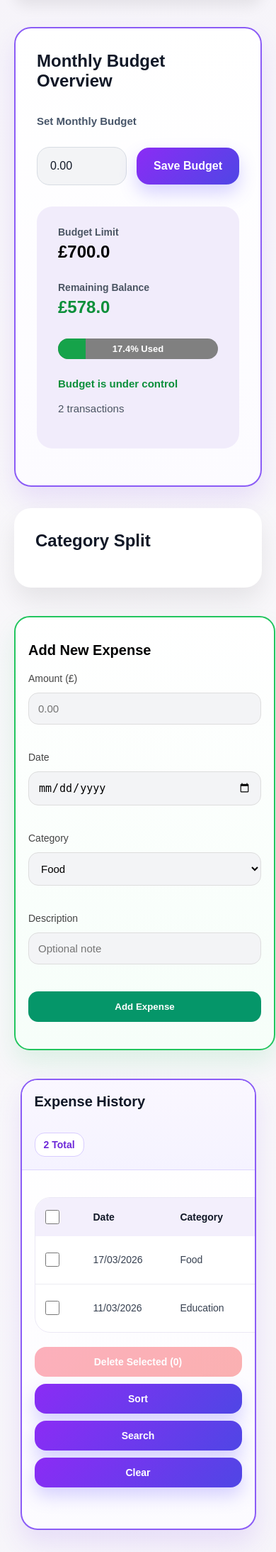
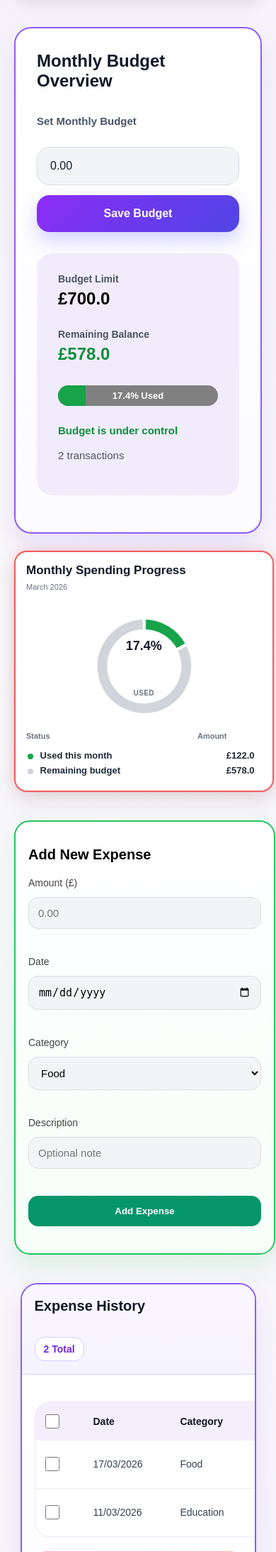
Before and after one commit to Arslanhassan8888/MySpend---A-Personal-Expense-Managment-App, a Flask app: page /dashboard in a window 390 px wide. Shown: the part 1248-3435 px from the top of the page at 71% size. Run offline with Flask 3, Linux system fonts and the light colour scheme; a user stored in the database is signed in; data comes from the database, SQL or seed files in the repository.

Commit message:
Added Chart.js doughnut chart to display monthly budget usage and remaining balance. Connected chart data dynamically with backend values for real-time updates.

```diff
--- a/tracker/static/css/dashboard.css
+++ b/tracker/static/css/dashboard.css
@@ -363,36 +354,6 @@ progress.high::-moz-progress-bar { background: #dc2626; }
     color: #4b5563;
 }
 
-.category-card {
-    background: #ffffff;
-    padding: 32px 30px;
-    border-radius: 24px;
-    box-shadow: 0 18px 35px rgba(0, 0, 0, 0.08);
-}
-
-.category-title h2 {
-    margin: 0;
-    font-size: 24px;
-    font-weight: 700;
-    color: #111827;
-}
-
-.budget-input label {
-    grid-area: label;
-}
-
-.budget-form-messages {
-    grid-area: message;
-}
-
-.budget-input input {
-    grid-area: input;
-}
-
-.budget-input button {
-    grid-area: button;
-}
-
 /* =========================
    FORM MESSAGES
 ========================= */
@@ -425,6 +386,143 @@ progress.high::-moz-progress-bar { background: #dc2626; }
     background: #fef2f2;
     color: #dc2626;
     border: 1px solid #fecaca;
+}
+
+/* =========================
+   BUDGET CHART CARD
+========================= */
+
+.budget-chart-card {
+    background: #ffffff;
+    padding: 28px 26px 30px;
+    border-radius: 24px;
+    border: 2px solid rgba(239, 68, 68, 0.85);
+    box-shadow:
+        0 16px 34px rgba(15, 23, 42, 0.08),
+        0 0 0 1px rgba(239, 68, 68, 0.08),
+        0 0 18px rgba(239, 68, 68, 0.18);
+    display: grid;
+    grid-template-rows: auto auto auto;
+    gap: 24px;
+    min-height: 420px;
+    overflow: hidden;
+}
+
+.budget-chart-heading {
+    display: flex;
+    flex-direction: column;
+    gap: 6px;
+}
+
+.budget-chart-heading h2 {
+    margin: 0;
+    font-size: 20px;
+    font-weight: 700;
+    line-height: 1.3;
+    color: #111827;
+}
+
+.budget-chart-subtitle {
+    margin: 0;
+    font-size: 13px;
+    font-weight: 500;
+    color: #6b7280;
+}
+
+.budget-chart-figure {
+    position: relative;
+    margin: 0;
+    min-height: 210px;
+    max-height: 210px;
+}
+
+.budget-chart-figure canvas {
+    display: block;
+    width: 100% !important;
+    height: 100% !important;
+}
+
+.budget-chart-center {
+    position: absolute;
+    inset: 0;
+    display: grid;
+    place-items: center;
+    pointer-events: none;
+    text-align: center;
+    transform: translateY(20px);
+}
+
+.budget-chart-center strong {
+    display: block;
+    font-size: 28px;
+    line-height: 1;
+    font-weight: 800;
+    color: #111827;
+}
+
+.budget-chart-center span {
+    display: block;
+    margin-top: 6px;
+    margin-bottom: 25px;
+    font-size: 12px;
+    font-weight: 700;
+    color: #6b7280;
+    text-transform: uppercase;
+    letter-spacing: 0.04em;
+}
+
+.budget-chart-table {
+    width: 100%;
+    border-collapse: separate;
+    border-spacing: 0 10px;
+}
+
+.budget-chart-table thead th {
+    border: none;
+    padding: 0 0 2px;
+    font-size: 13px;
+    font-weight: 700;
+    text-align: left;
+    color: #6b7280;
+    background: transparent;
+}
+
+.budget-chart-table tbody th,
+.budget-chart-table tbody td {
+    border: none;
+    padding: 0;
+    font-size: 18px;
+    font-weight: 700;
+    color: #1f2937;
+    background: transparent;
+    vertical-align: middle;
+}
+
+.budget-chart-table tbody th {
+    text-align: left;
+    padding-left: 2px;
+}
+
+.budget-chart-table tbody td {
+    text-align: right;
+    padding-right: 24px;
+}
+
+.chart-dot {
+    display: inline-block;
+    width: 12px;
+    height: 12px;
+    margin-right: 10px;
+    border-radius: 50%;
+    vertical-align: middle;
+}
+
+.chart-dot-used {
+    background: #16a34a;
+}
+
+.chart-dot-left {
+    background: #d1d5db;
 }
 
 /* =========================
@@ -878,46 +978,23 @@ progress.high::-moz-progress-bar { background: #dc2626; }
     .dashboard-hero p {
         font-size: 16px;
     }
-}
 
-@media (max-width: 600px) {
-    .dashboard-hero {
-        padding: 28px 18px;
-        border-radius: 18px;
-    }
-
-    .dashboard-hero h1 {
-        font-size: 24px;
-        line-height: 1.3;
-    }
-
-    .dashboard-hero p {
-        font-size: 14px;
-    }
-}
-
-/* Tablet */
-@media (max-width: 900px) {
     .summary {
         grid-template-columns: repeat(2, 1fr);
     }
-}
 
-/* Mobile */
-@media (max-width: 600px) {
-    .summary {
-        grid-template-columns: 1fr;
-    }
-}
-
-/* budget section*/
-@media (max-width: 900px) {
     .budget-grid {
         grid-template-columns: 1fr;
+        gap: 24px;
     }
 
     .budget-input {
         grid-template-columns: 1fr;
+        grid-template-areas:
+            "label"
+            "message"
+            "input"
+            "button";
     }
 
     .budget-input button {
@@ -936,14 +1013,55 @@ progress.high::-moz-progress-bar { background: #dc2626; }
         flex-direction: column;
         align-items: flex-start;
     }
-}
 
-/* =========================
-   ADD EXPENSE SECTION
-========================= */
+    .budget-chart-card {
+        width: 90%;
+        margin: 0 auto;
+        padding: 18px;
+        min-height: auto;
+    }
 
-/* Tablet */
-@media (max-width: 900px) {
+    .budget-chart-heading h2 {
+        font-size: 19px;
+    }
+
+    .budget-chart-subtitle {
+        font-size: 12px;
+    }
+
+    .budget-chart-figure {
+        height: 160px;
+        min-height: 160px;
+        max-height: 160px;
+    }
+
+    .budget-chart-center {
+        transform: translateY(15px);
+    }
+
+    .budget-chart-center strong {
+        font-size: 22px;
+    }
+
+    .budget-chart-center span {
+        font-size: 11px;
+        margin-bottom: 18px;
+    }
+
+    .budget-chart-table tbody th,
+    .budget-chart-table tbody td {
+        font-size: 15px;
+    }
+
+    .budget-chart-table tbody td {
+        padding-right: 18px;
+    }
+
+    .chart-dot {
+        width: 10px;
+        height: 10px;
+    }
+
     .expense-card {
         width: 95%;
         padding: 24px;
@@ -960,10 +1078,6 @@ progress.high::-moz-progress-bar { background: #dc2626; }
         align-items: start;
     }
 
-    .expense-form section {
-        min-width: 0;
-    }
-
     .expense-form label {
         font-size: 14px;
     }
@@ -987,64 +1101,7 @@ progress.high::-moz-progress-bar { background: #dc2626; }
         width: 100%;
         padding: 14px;
     }
-}
 
-/* Mobile */
-@media (max-width: 600px) {
-    .expense-card {
-        width: 94%;
-        padding: 18px;
-    }
-
-    .expense-header h2 {
-        font-size: 20px;
-        margin-bottom: 18px;
-    }
-
-    .expense-form {
-        grid-template-columns: 1fr;
-        gap: 18px;
-        align-items: start;
-    }
-
-    .expense-form section {
-        min-width: 0;
-    }
-
-    .expense-form label {
-        font-size: 14px;
-        margin-bottom: 4px;
-    }
-
-    .expense-form input,
-    .expense-form select {
-        width: 100%;
-        padding: 13px;
-        font-size: 15px;
-    }
-
-    .expense-form .expense-form-messages {
-        grid-column: 1;
-        margin: 0 0 10px 0;
-    }
-
-    .expense-button {
-        grid-column: 1;
-    }
-
-    .expense-button button {
-        width: 100%;
-        padding: 14px;
-    }
-}
-
-
-/* =========================
-   EXPENSE TABLE
-========================= */
-
-/* Tablet */
-@media (max-width: 900px) {
     .history-top {
         padding: 22px;
         gap: 14px;
@@ -1091,6 +1148,124 @@ progress.high::-moz-progress-bar { background: #dc2626; }
 
 /* Mobile */
 @media (max-width: 600px) {
+    .dashboard-hero {
+        padding: 28px 18px;
+        border-radius: 18px;
+    }
+
+    .dashboard-hero h1 {
+        font-size: 24px;
+        line-height: 1.3;
+    }
+
+    .dashboard-hero p {
+        font-size: 14px;
+    }
+
+    .summary {
+        grid-template-columns: 1fr;
+    }
+
+    .budget-chart-card {
+        width: 95%;
+        margin: 0 auto;
+        padding: 15px;
+        border-radius: 18px;
+        gap: 16px;
+    }
+
+    .budget-chart-heading h2 {
+        font-size: 17px;
+    }
+
+    .budget-chart-subtitle {
+        font-size: 11px;
+    }
+
+    .budget-chart-figure {
+        height: 140px;
+        min-height: 140px;
+        max-height: 140px;
+    }
+
+    .budget-chart-center {
+        transform: translateY(8px);
+    }
+
+    .budget-chart-center strong {
+        font-size: 18px;
+    }
+
+    .budget-chart-center span {
+        font-size: 10px;
+        margin-bottom: 12px;
+    }
+
+    .budget-chart-table {
+        border-spacing: 0 6px;
+    }
+
+    .budget-chart-table thead th {
+        font-size: 11px;
+    }
+
+    .budget-chart-table tbody th,
+    .budget-chart-table tbody td {
+        font-size: 13px;
+    }
+
+    .budget-chart-table tbody td {
+        padding-right: 10px;
+    }
+
+    .chart-dot {
+        width: 8px;
+        height: 8px;
+        margin-right: 6px;
+    }
+
+    .expense-card {
+        width: 94%;
+        padding: 18px;
+    }
+
+    .expense-header h2 {
+        font-size: 20px;
+        margin-bottom: 18px;
+    }
+
+    .expense-form {
+        grid-template-columns: 1fr;
+        gap: 18px;
+        align-items: start;
+    }
+
+    .expense-form label {
+        font-size: 14px;
+        margin-bottom: 4px;
+    }
+
+    .expense-form input,
+    .expense-form select {
+        width: 100%;
+        padding: 13px;
+        font-size: 15px;
+    }
+
+    .expense-form .expense-form-messages {
+        grid-column: 1;
+        margin: 0 0 10px;
+    }
+
+    .expense-button {
+        grid-column: 1;
+    }
+
+    .expense-button button {
+        width: 100%;
+        padding: 14px;
+    }
+
     .history-card {
         width: 94%;
     }
--- a/tracker/static/js/general.js
+++ b/tracker/static/js/general.js
@@ -328,3 +328,61 @@ document.addEventListener("DOMContentLoaded", () => {
     });
 
 });
+
+// ================= BUDGET SPLIT CHART =================
+// ================= BUDGET SPLIT CHART =================
+document.addEventListener("DOMContentLoaded", function () {
+    const chartCard = document.querySelector(".budget-chart-card");
+    const chartCanvas = document.getElementById("budgetSplitChart");
+
+    if (!chartCard || !chartCanvas || typeof Chart === "undefined") {
+        return;
+    }
+
+    const usedAmount = Number(chartCard.dataset.used || 0);
+    const leftAmount = Number(chartCard.dataset.left || 0);
+    const progressValue = Number(chartCard.dataset.progress || 0);
+
+    let usedColor = "#16a34a";
+
+    if (progressValue >= 100) {
+        usedColor = "#dc2626";
+    } else if (progressValue >= 80) {
+        usedColor = "#f59e0b";
+    } else {
+        usedColor = "#16a34a";
+    }
+
+    new Chart(chartCanvas, {
+        type: "doughnut",
+        data: {
+            labels: ["Used", "Remaining"],
+            datasets: [
+                {
+                    data: [usedAmount, leftAmount],
+                    backgroundColor: [usedColor, "#d1d5db"],
+                    borderColor: "#ffffff",
+                    borderWidth: 4,
+                    hoverOffset: 4
+                }
+            ]
+        },
+        options: {
+            responsive: true,
+            maintainAspectRatio: false,
+            cutout: "74%",
+            plugins: {
+                legend: {
+                    display: false
+                },
+                tooltip: {
+                    callbacks: {
+                        label: function (context) {
+                            return context.label + ": £" + Number(context.raw).toFixed(2);
+                        }
+                    }
+                }
+            }
+        }
+    });
+});
--- a/tracker/templates/base.html
+++ b/tracker/templates/base.html
@@ -129,6 +129,7 @@
             </section>
         </footer>
         <!-- ================= JS ================= -->
-        <script src="{{ url_for('static', filename='js/dashboard.js') }}"></script>
+        <script src="https://cdn.jsdelivr.net/npm/chart.js"></script>
+        <script src="{{ url_for('static', filename='js/general.js') }}"></script>
     </body>
 </html>
--- a/tracker/templates/dashboard.html
+++ b/tracker/templates/dashboard.html
@@ -113,10 +113,49 @@
             </section>
         </section>
     </article>
-    <aside class="category-card">
-        <section class="category-title">
-            <h2>Category Split</h2>
+    <aside
+        class="budget-chart-card"
+        aria-labelledby="budget-chart-title"
+        data-used="{{ monthly_total }}"
+        data-left="{{ remaining if remaining > 0 else 0 }}"
+        data-progress="{{ progress|round(1) }}"
+    >
+        <section class="budget-chart-heading">
+            <h2 id="budget-chart-title">Monthly Spending Progress</h2>
+            <p class="budget-chart-subtitle">{{ current_month }}</p>
         </section>
+        <figure class="budget-chart-figure">
+            <canvas id="budgetSplitChart" aria-label="Monthly budget chart showing used amount and remaining amount"></canvas>
+            <figcaption class="budget-chart-center" aria-hidden="true">
+                <strong>{{ progress|round(1) }}%</strong>
+                <span>Used</span>
+            </figcaption>
+        </figure>
+        <table class="budget-chart-table">
+            <caption class="sr-only">Budget progress summary</caption>
+            <thead>
+                <tr>
+                    <th scope="col">Status</th>
+                    <th scope="col">Amount</th>
+                </tr>
+            </thead>
+            <tbody>
+                <tr>
+                    <th scope="row">
+                        <span class="chart-dot chart-dot-used"></span>
+                        Used this month
+                    </th>
+                    <td>£{{ monthly_total }}</td>
+                </tr>
+                <tr>
+                    <th scope="row">
+                        <span class="chart-dot chart-dot-left"></span>
+                        Remaining budget
+                    </th>
+                    <td>£{{ remaining if remaining > 0 else 0 }}</td>
+                </tr>
+            </tbody>
+        </table>
     </aside>
 </section>
 <!-- ADD EXPENSE -->
@@ -241,7 +280,6 @@
             class="history-form"
             onsubmit="return confirmDelete()"
         >
-
             <table class="history-table">
                 <thead>
                     <tr>
@@ -307,8 +345,6 @@
                     {% endif %}
                 </tbody>
             </table>
-
-
             <section class="history-actions">
                 <button id="delete-button" type="submit" class="history-danger-button">
                     Delete Selected (0)
@@ -520,5 +556,4 @@
         </form>
     </section>
 </section>
-    <script src="{{ url_for('static', filename='js/general.js') }}"></script>
 {% endblock %}
```
Also changed, not shown: other parts of tracker/static/css/dashboard.css (+43 -55 lines), development-log.md (+3 -0 lines). Lines whose indentation alone changed are shown as unchanged.
